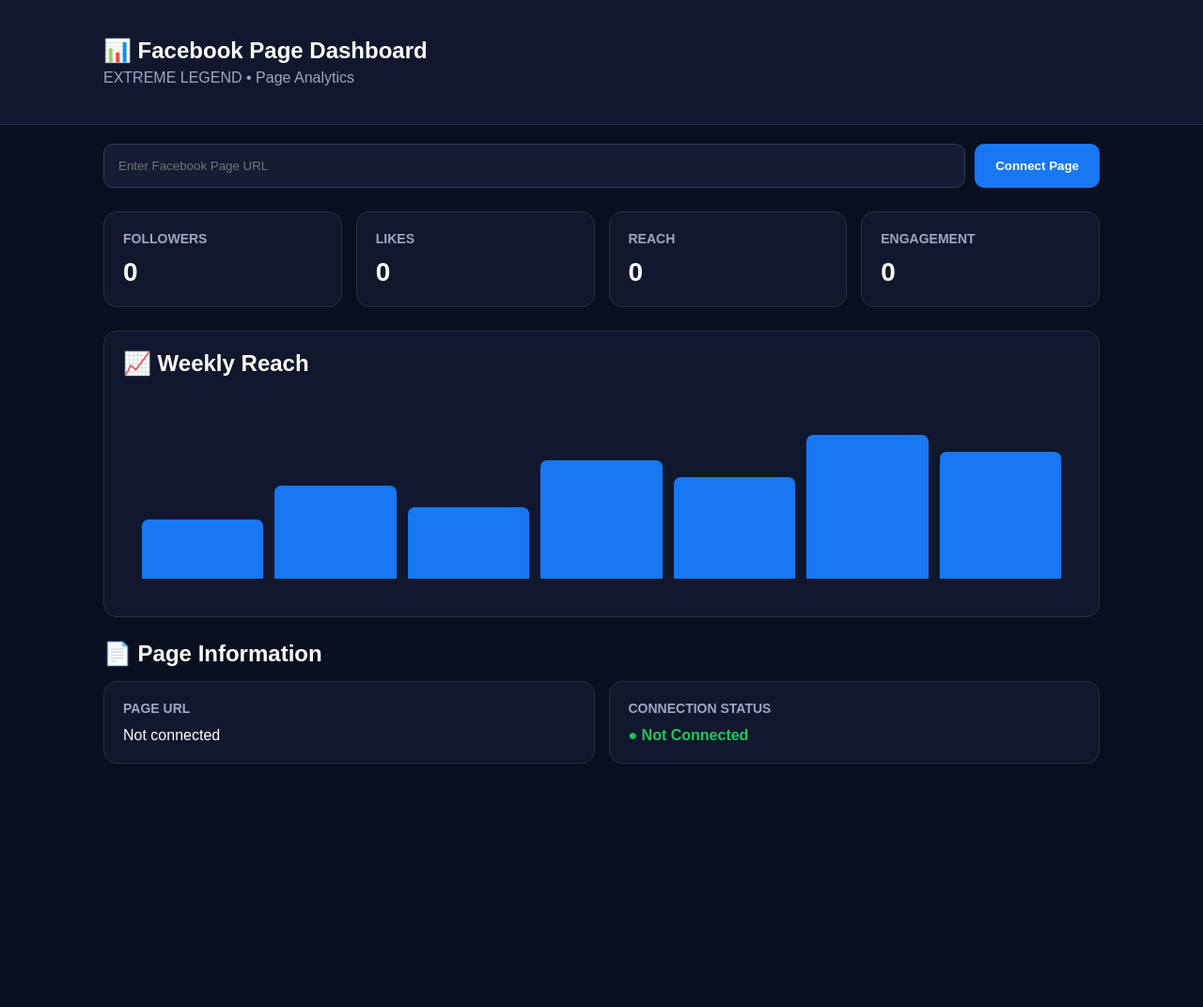
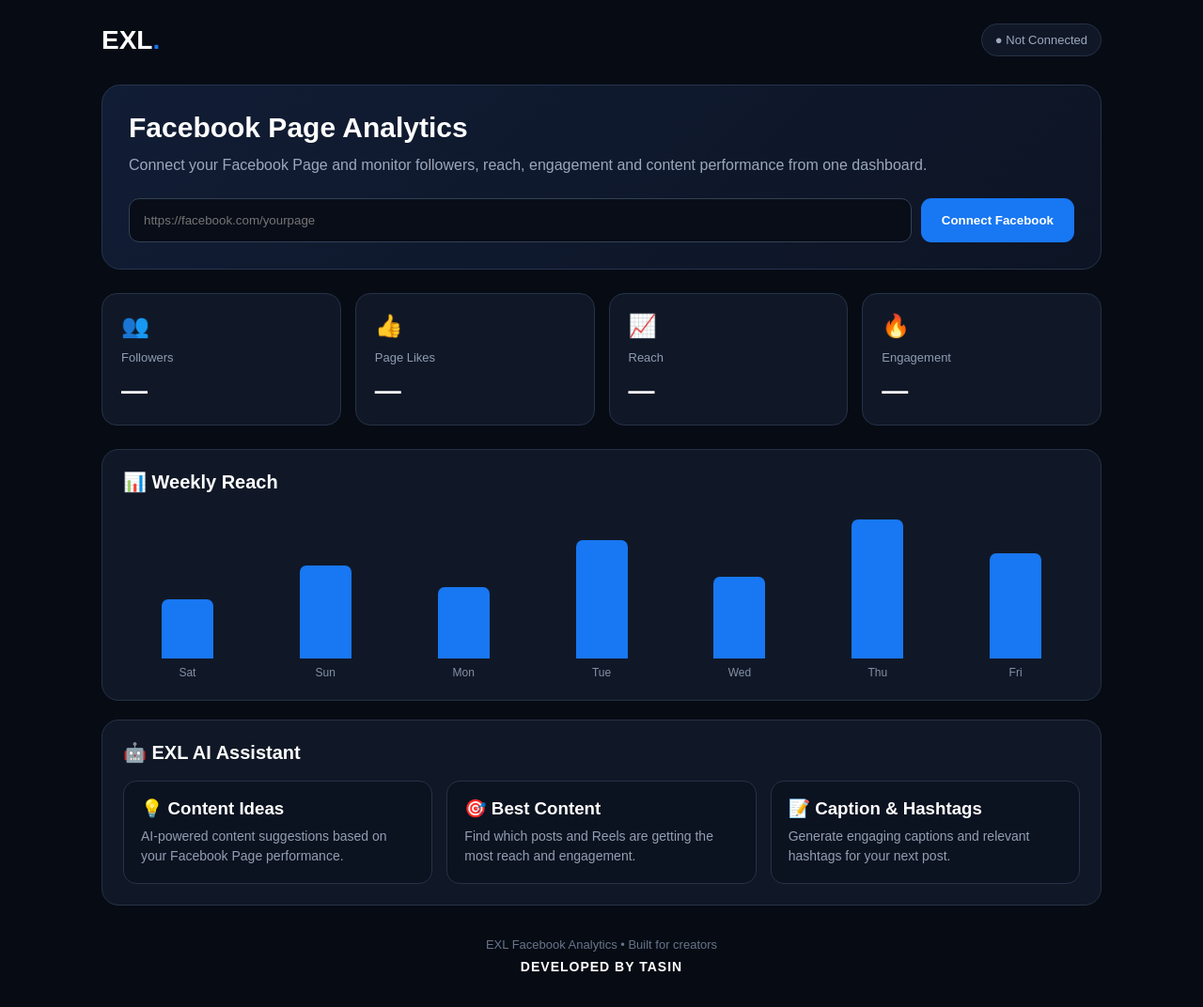
Before and after one commit to editztasin-ship-it/exl.bd, a plain HTML site: page index.html in a window 1280 px wide. Shown: the whole page at 94% size. Before the commit the page ends 833 px from the top, so only its background shows below. Drawn offline with Linux system fonts and the light colour scheme.

Commit message:
index.html

```diff
--- a/index.html
+++ b/index.html
@@ -3,136 +3,235 @@
 <head>
 <meta charset="UTF-8">
 <meta name="viewport" content="width=device-width, initial-scale=1.0">
-<title>Facebook Page Dashboard</title>
+<title>EXL — Facebook Analytics</title>
 
 <style>
 *{
   box-sizing:border-box;
   margin:0;
   padding:0;
-  font-family:Arial,sans-serif;
+  font-family:Arial,Helvetica,sans-serif;
 }
 
 body{
-  background:#0b1020;
-  color:white;
-}
-
-.header{
-  padding:20px;
-  background:#11182d;
-  border-bottom:1px solid #27304a;
-}
-
-.header h1{
-  font-size:24px;
-}
-
-.header p{
-  color:#9ca7c2;
-  margin-top:6px;
+  background:#070b14;
+  color:#fff;
+  min-height:100vh;
 }
 
 .container{
+  width:100%;
   max-width:1100px;
   margin:auto;
-  padding:20px;
+  padding:25px 18px 50px;
 }
 
-.search{
+header{
   display:flex;
-  gap:10px;
+  justify-content:space-between;
+  align-items:center;
+  margin-bottom:30px;
+}
+
+.logo{
+  font-size:28px;
+  font-weight:800;
+}
+
+.logo span{
+  color:#1877f2;
+}
+
+.status{
+  background:#101827;
+  border:1px solid #263247;
+  padding:9px 14px;
+  border-radius:20px;
+  font-size:13px;
+  color:#9ca9bd;
+}
+
+.hero{
+  background:linear-gradient(135deg,#111d35,#0d1424);
+  border:1px solid #26344d;
+  border-radius:20px;
+  padding:28px;
   margin-bottom:25px;
 }
 
-.search input{
+.hero h1{
+  font-size:30px;
+  margin-bottom:10px;
+}
+
+.hero p{
+  color:#9ba8bb;
+  line-height:1.6;
+  margin-bottom:22px;
+}
+
+.connect{
+  display:flex;
+  gap:10px;
+  flex-wrap:wrap;
+}
+
+.connect input{
   flex:1;
+  min-width:230px;
   padding:15px;
-  border-radius:10px;
-  border:1px solid #303b59;
-  background:#151d34;
+  border-radius:11px;
+  border:1px solid #334155;
+  background:#080d18;
   color:white;
   outline:none;
 }
 
-.search button{
+.connect button{
   padding:15px 22px;
   border:0;
-  border-radius:10px;
+  border-radius:11px;
   background:#1877f2;
   color:white;
   font-weight:bold;
+  cursor:pointer;
+}
+
+.connect button:hover{
+  opacity:.9;
 }
 
 .grid{
   display:grid;
   grid-template-columns:repeat(4,1fr);
   gap:15px;
+  margin-bottom:25px;
 }
 
 .card{
-  background:#11182d;
-  border:1px solid #27304a;
-  border-radius:14px;
+  background:#101827;
+  border:1px solid #263247;
+  border-radius:16px;
   padding:20px;
 }
 
-.card h3{
-  color:#9ca7c2;
-  font-size:14px;
+.card .label{
+  color:#8e9bb0;
+  font-size:13px;
   margin-bottom:12px;
 }
 
-.number{
+.card .value{
   font-size:28px;
-  font-weight:bold;
+  font-weight:800;
+}
+
+.icon{
+  font-size:24px;
+  margin-bottom:12px;
 }
 
 .section{
-  margin-top:25px;
+  background:#101827;
+  border:1px solid #263247;
+  border-radius:18px;
+  padding:22px;
+  margin-bottom:20px;
 }
 
 .section h2{
-  margin-bottom:15px;
+  font-size:20px;
+  margin-bottom:18px;
 }
 
 .chart{
-  height:220px;
+  height:180px;
   display:flex;
-  align-items:end;
-  gap:12px;
-  padding:20px;
+  align-items:flex-end;
+  gap:10px;
+}
+
+.bar-wrap{
+  flex:1;
+  height:100%;
+  display:flex;
+  flex-direction:column;
+  justify-content:flex-end;
+  align-items:center;
 }
 
 .bar{
-  flex:1;
+  width:100%;
+  max-width:55px;
   background:#1877f2;
   border-radius:7px 7px 0 0;
-  min-height:30px;
+  min-height:8px;
 }
 
-.info{
+.day{
+  color:#8491a5;
+  font-size:12px;
+  margin-top:8px;
+}
+
+.ai{
   display:grid;
-  grid-template-columns:1fr 1fr;
+  grid-template-columns:repeat(3,1fr);
   gap:15px;
 }
 
-.status{
-  color:#22c55e;
-  font-weight:bold;
+.ai-box{
+  background:#0b1220;
+  border:1px solid #263247;
+  border-radius:14px;
+  padding:18px;
 }
 
-@media(max-width:700px){
+.ai-box h3{
+  margin-bottom:8px;
+}
+
+.ai-box p{
+  color:#929fb2;
+  font-size:14px;
+  line-height:1.5;
+}
+
+footer{
+  text-align:center;
+  color:#68758a;
+  font-size:13px;
+  margin-top:30px;
+  line-height:1.8;
+}
+
+footer strong{
+  color:#ffffff;
+  font-size:14px;
+  letter-spacing:1px;
+}
+
+@media(max-width:800px){
   .grid{
     grid-template-columns:repeat(2,1fr);
   }
 
-  .info{
+  .ai{
     grid-template-columns:1fr;
   }
+}
 
-  .search{
-    flex-direction:column;
+@media(max-width:500px){
+  .hero h1{
+    font-size:24px;
+  }
+
+  .grid{
+    grid-template-columns:1fr 1fr;
+  }
+
+  .card .value{
+    font-size:23px;
   }
 }
 </style>
@@ -140,112 +239,242 @@
 
 <body>
 
-<div class="header">
 <div class="container">
-    <h1>📊 Facebook Page Dashboard</h1>
-    <p>EXTREME LEGEND • Page Analytics</p>
+
+<header>
+  <div class="logo">EXL<span>.</span></div>
+
+  <div class="status" id="status">
+    ● Not Connected
   </div>
+</header>
+
+
+<section class="hero">
+
+  <h1>Facebook Page Analytics</h1>
+
+  <p>
+    Connect your Facebook Page and monitor followers,
+    reach, engagement and content performance from one dashboard.
+  </p>
+
+  <div class="connect">
+
+    <input
+      id="pageUrl"
+      type="url"
+      placeholder="https://facebook.com/yourpage"
+    >
+
+    <button onclick="connectPage()">
+      Connect Facebook
+    </button>
+
   </div>
 
-<div class="container">
+</section>
 
-  <div class="search">
-    <input id="pageUrl" type="text"
-      placeholder="Enter Facebook Page URL">
-    <button onclick="connectPage()">Connect Page</button>
+
+<section class="grid">
+
+  <div class="card">
+
+    <div class="icon">👥</div>
+
+    <div class="label">
+      Followers
     </div>
 
-  <div id="message"></div>
-
-  <div class="grid">
-
-    <div class="card">
-      <h3>FOLLOWERS</h3>
-      <div class="number" id="followers">0</div>
-    </div>
-
-    <div class="card">
-      <h3>LIKES</h3>
-      <div class="number" id="likes">0</div>
-    </div>
-
-    <div class="card">
-      <h3>REACH</h3>
-      <div class="number" id="reach">0</div>
-    </div>
-
-    <div class="card">
-      <h3>ENGAGEMENT</h3>
-      <div class="number" id="engagement">0</div>
+    <div class="value" id="followers">
+      —
     </div>
 
   </div>
 
-  <div class="section">
 
   <div class="card">
 
-      <h2>📈 Weekly Reach</h2>
+    <div class="icon">👍</div>
+
+    <div class="label">
+      Page Likes
+    </div>
+
+    <div class="value" id="likes">
+      —
+    </div>
+
+  </div>
+
+
+  <div class="card">
+
+    <div class="icon">📈</div>
+
+    <div class="label">
+      Reach
+    </div>
+
+    <div class="value" id="reach">
+      —
+    </div>
+
+  </div>
+
+
+  <div class="card">
+
+    <div class="icon">🔥</div>
+
+    <div class="label">
+      Engagement
+    </div>
+
+    <div class="value" id="engagement">
+      —
+    </div>
+
+  </div>
+
+</section>
+
+
+<section class="section">
+
+  <h2>📊 Weekly Reach</h2>
 
   <div class="chart">
+
+    <div class="bar-wrap">
       <div class="bar" style="height:35%"></div>
+      <div class="day">Sat</div>
+    </div>
+
+    <div class="bar-wrap">
       <div class="bar" style="height:55%"></div>
+      <div class="day">Sun</div>
+    </div>
+
+    <div class="bar-wrap">
       <div class="bar" style="height:42%"></div>
+      <div class="day">Mon</div>
+    </div>
+
+    <div class="bar-wrap">
       <div class="bar" style="height:70%"></div>
-        <div class="bar" style="height:60%"></div>
-        <div class="bar" style="height:85%"></div>
-        <div class="bar" style="height:75%"></div>
+      <div class="day">Tue</div>
     </div>
+
+    <div class="bar-wrap">
+      <div class="bar" style="height:48%"></div>
+      <div class="day">Wed</div>
+    </div>
+
+    <div class="bar-wrap">
+      <div class="bar" style="height:82%"></div>
+      <div class="day">Thu</div>
+    </div>
+
+    <div class="bar-wrap">
+      <div class="bar" style="height:62%"></div>
+      <div class="day">Fri</div>
+    </div>
+
+  </div>
+
+</section>
+
+
+<section class="section">
+
+  <h2>🤖 EXL AI Assistant</h2>
+
+  <div class="ai">
+
+    <div class="ai-box">
+
+      <h3>💡 Content Ideas</h3>
+
+      <p>
+        AI-powered content suggestions based on your
+        Facebook Page performance.
+      </p>
+
+    </div>
+
+
+    <div class="ai-box">
+
+      <h3>🎯 Best Content</h3>
+
+      <p>
+        Find which posts and Reels are getting the most
+        reach and engagement.
+      </p>
+
+    </div>
+
+
+    <div class="ai-box">
+
+      <h3>📝 Caption & Hashtags</h3>
+
+      <p>
+        Generate engaging captions and relevant hashtags
+        for your next post.
+      </p>
 
     </div>
 
   </div>
 
-  <div class="section">
+</section>
 
-    <h2>📄 Page Information</h2>
 
-    <div class="info">
+<footer>
 
-      <div class="card">
-        <h3>PAGE URL</h3>
-        <p id="pageName">Not connected</p>
-      </div>
+  EXL Facebook Analytics • Built for creators
 
-      <div class="card">
-        <h3>CONNECTION STATUS</h3>
-        <p class="status" id="status">● Not Connected</p>
-      </div>
+  <br>
+
+  <strong>DEVELOPED BY TASIN</strong>
+
+</footer>
 
 </div>
 
-  </div>
-
-</div>
 
 <script>
 
 function connectPage(){
 
-  const url = document.getElementById("pageUrl").value.trim();
+  const url =
+    document.getElementById("pageUrl").value.trim();
 
   if(!url){
-    alert("Please enter your Facebook Page URL");
+
+    alert("Please enter your Facebook Page URL.");
+
     return;
   }
 
-  document.getElementById("pageName").innerText = url;
+  document.getElementById("status").innerText =
+    "● Connecting...";
+
+
+  /*
+   * Facebook OAuth backend will be connected here.
+   * The backend will securely obtain Page information.
+   */
+
+  setTimeout(function(){
 
     document.getElementById("status").innerText =
-    "● Page URL Added";
+      "● Connected";
 
-  document.getElementById("followers").innerText = "—";
-  document.getElementById("likes").innerText = "—";
-  document.getElementById("reach").innerText = "—";
-  document.getElementById("engagement").innerText = "—";
+  },1000);
 
-  document.getElementById("message").innerHTML =
-    "<p style='color:#fbbf24;margin-bottom:15px'>⚠️ Facebook API connection is required to show real Page statistics.</p>";
 }
 
 </script>
```
Lines whose indentation alone changed are shown as unchanged.
